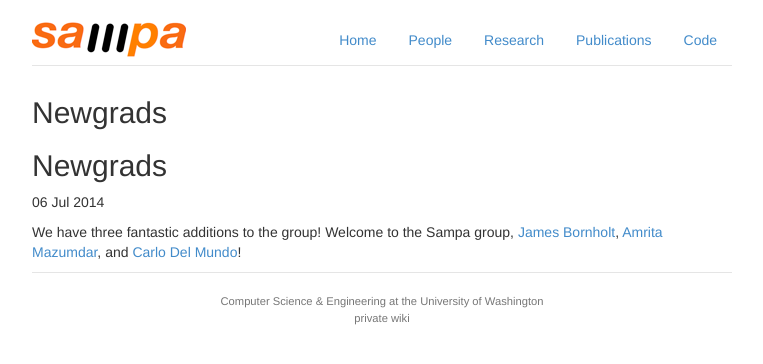
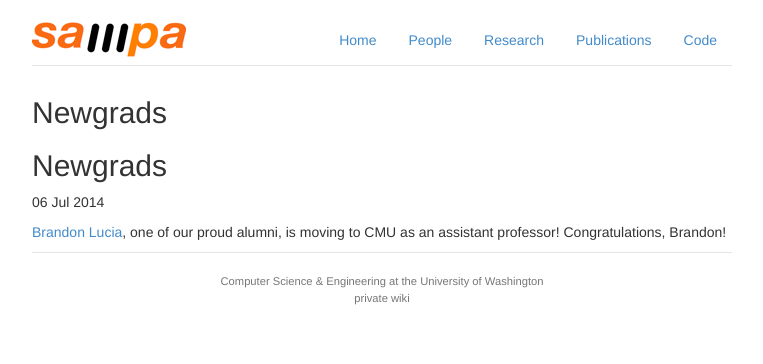
Before and after one commit to uwsampa/sampa-public, a Jekyll site: the page built from _posts/2014-07-06-newgrads.md, in a window 1280 px wide. Shown: the top 364 px of the page, without its empty margins (258-1021 px from the left). Built offline with Jekyll 4.4.1, drawn with Linux system fonts in a browser that asks for light colours; Markdown is read by kramdown in place of the engine named in the settings.

Commit message:
added blucia news

```diff
--- a/_posts/2014-07-06-newgrads.md
+++ b/_posts/2014-07-06-newgrads.md
@@ -2,8 +2,6 @@
 layout: post
 shortnews: true
 ---
-We have three fantastic additions to the group! Welcome to the Sampa group, [James Bornholt][bornholt], [Amrita Mazumdar][amrita], and [Carlo Del Mundo][cdel]!
+[Brandon Lucia][blucia], one of our proud alumni, is moving to CMU as an assistant professor! Congratulations, Brandon!
 
-[bornholt]:https://homes.cs.washington.edu/~bornholt/
-[amrita]:http://amritamaz.me
-[cdel]:http://homes.cs.washington.edu/~cdel/
+[blucia]:http://brandonlucia.com
```
